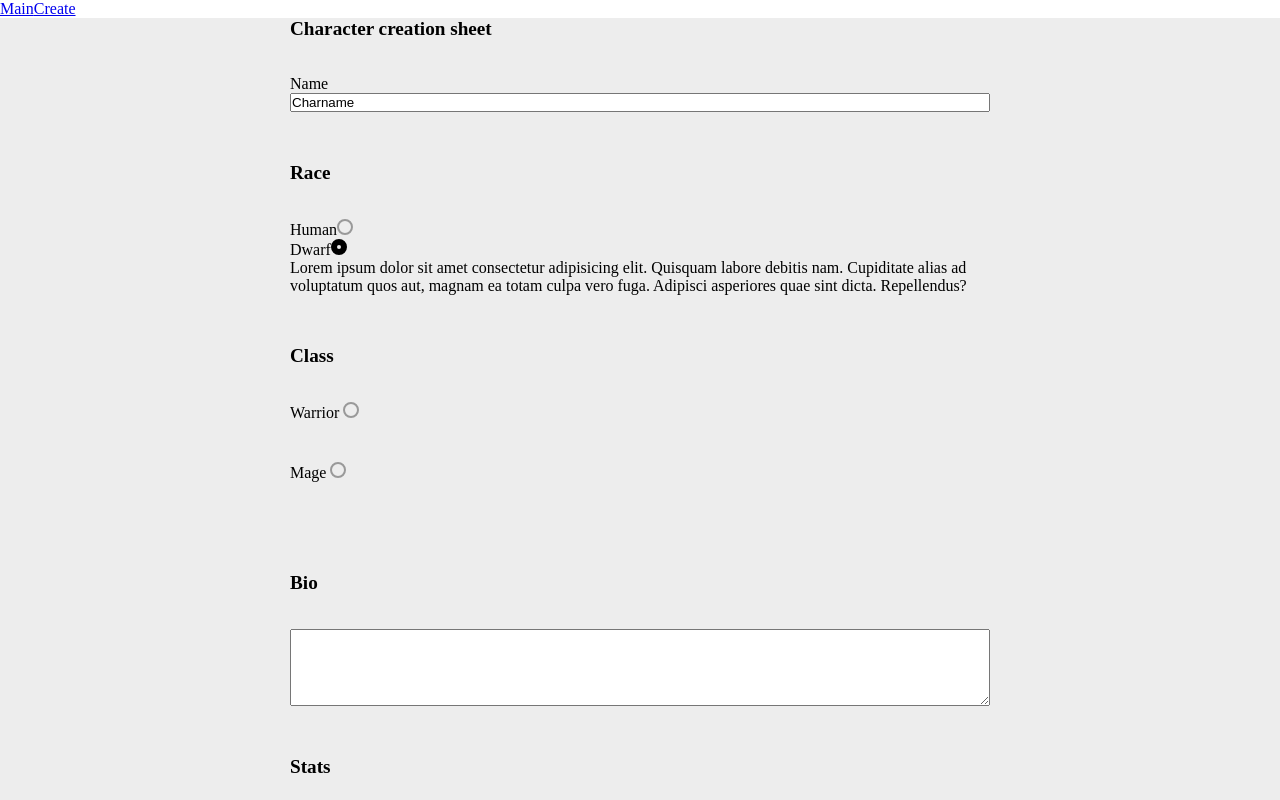
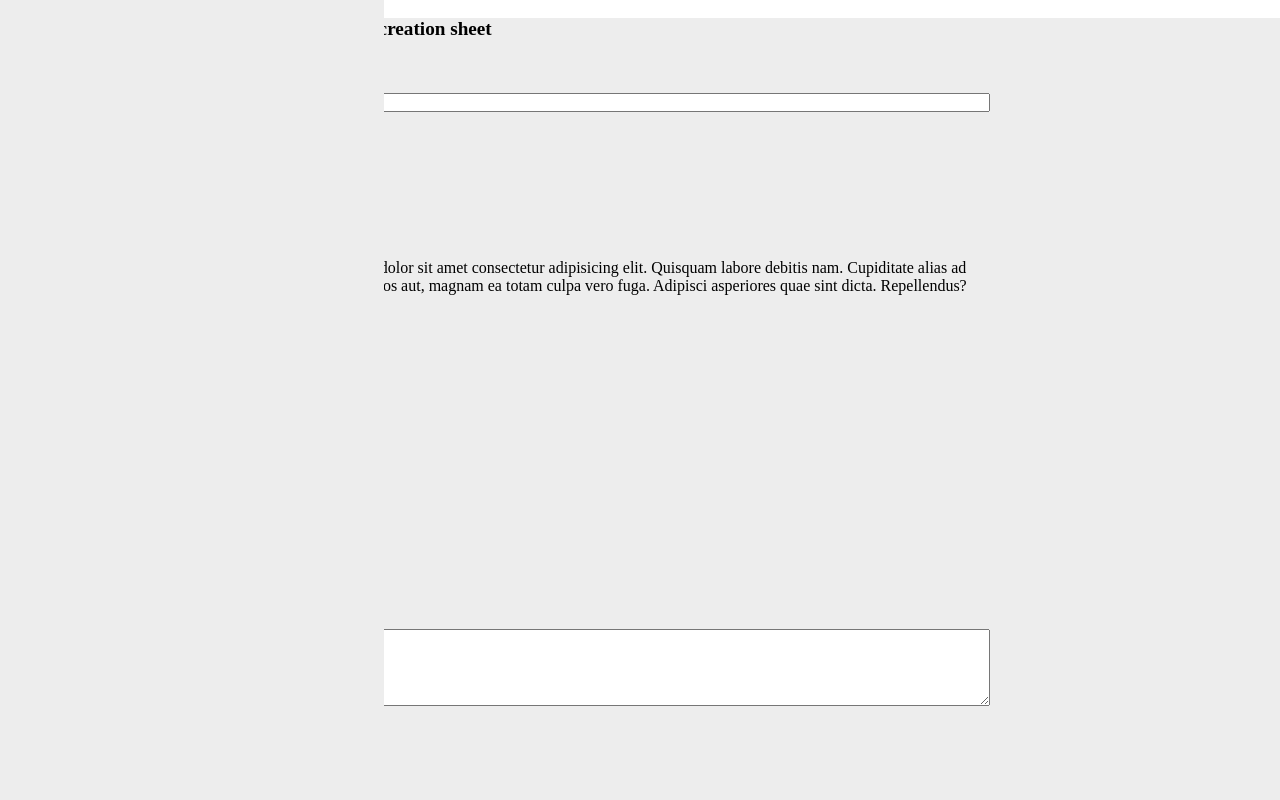
Before and after one commit to mattbra1155/2min-dungeon-vue3, a Vue app: page /character-creation in a window 1280 px wide. Shown: the top 800 px of the page. Built offline with nearby package versions, Linux system fonts and the light colour scheme.

Commit message:
feat: working open/close inventory

```diff
--- a/src/App.vue
+++ b/src/App.vue
@@ -5,6 +5,7 @@ import { useRouter } from 'vue-router'
 import { IPlayer } from './interfaces/IPlayer'
 import { useGameStateManager } from './composables/useGameStateManager'
 import { EGameState } from './enums/EGameState'
+import InventoryPanel from './components/InventoryPanel.vue'
 
 const { fetchPlayer, setPlayer } = usePlayer()
 const { activeGameState, updateGameState } = useGameStateManager()
@@ -33,5 +34,6 @@ onMounted(async () => {
             <router-link to="/character-creation/">Create</router-link>
         </nav>
         <router-view />
+        <inventory-panel />
     </div>
 </template>
--- a/src/components/Inventory.vue
+++ /dev/null
@@ -1,40 +0,0 @@
-<template>
-    <div id="inventory" class="inventory">
-        <h2>Inventory</h2>
-        <button id="inventoryCloseButton" class="close">Close Inventory</button>
-        <ul id="inventoryList" class="inventory__list"></ul>
-    </div>
-</template>
-
-<script>
-export default {
-    name: 'Inventory',
-}
-</script>
-
-<style lang="sass">
-
-.inventory
-    display: flex
-    flex-flow: row wrap
-    width: 30%
-    height: 100vh
-    position: absolute
-    top: 0
-    left: 0
-    background: #ededed
-    z-index: 100
-    &__list
-        display: flex
-        flex-direction: column
-        justify-content: flex-start
-        align-items: center
-        width: 100%
-        height: 100%
-        padding: 5%
-    &__item
-        display: flex
-        flex-direction: row
-        justify-content: space-between
-        width: 100%
-</style>
--- /dev/null
+++ b/src/components/InventoryPanel.vue
@@ -0,0 +1,46 @@
+<script setup lang="ts">
+import { usePlayer } from '@/composables/usePlayer'
+import { useInventory } from '@/composables/useInventory'
+import { Inventory } from '@/assets/models/inventoryModel'
+const { player } = usePlayer()
+const { isOpen, toggleInventory } = useInventory()
+
+const inventory = player.value.inventory
+</script>
+
+<template>
+    <div v-if="isOpen" id="inventory" class="inventory">
+        <h2>Inventory</h2>
+        <button id="inventoryCloseButton" class="close" @click="toggleInventory">Close Inventory</button>
+        <ul id="inventoryList" class="inventory__list">
+            <li v-for="item in inventory" :key="item.id">{{ item.name }}</li>
+        </ul>
+    </div>
+</template>
+
+<style lang="sass">
+
+.inventory
+    display: flex
+    flex-flow: row wrap
+    width: 30%
+    height: 100vh
+    position: absolute
+    top: 0
+    left: 0
+    background: #ededed
+    z-index: 100
+    &__list
+        display: flex
+        flex-direction: column
+        justify-content: flex-start
+        align-items: center
+        width: 100%
+        height: 100%
+        padding: 5%
+    &__item
+        display: flex
+        flex-direction: row
+        justify-content: space-between
+        width: 100%
+</style>
--- a/src/components/layout/Interface.vue
+++ b/src/components/layout/Interface.vue
@@ -1,3 +1,22 @@
+<script setup lang="ts">
+import { useAttack } from '@/composables/useAttack'
+import { useTurn } from '@/composables/useTurn'
+import { ETurnState } from '@/enums/ETurnState'
+import { usePlayer } from '@/composables/usePlayer'
+import { useInventory } from '@/composables/useInventory'
+const { activeTurnState, activeCharacter, updateTurnStateMachine } = useTurn()
+const { targetToAttack, attack } = useAttack()
+const { player } = usePlayer()
+const { toggleInventory } = useInventory()
+
+const playerAttack = () => {
+    if (targetToAttack.value) {
+        attack(activeCharacter.value, targetToAttack.value)
+        updateTurnStateMachine(ETurnState.EnemyAttack)
+    }
+}
+</script>
+
 <template>
     <div class="o-interface">
         <button
@@ -10,47 +29,9 @@
         >
             Attack
         </button>
-        <button id=" inventoryButton" type="button" class="action__button">Inventory</button>
+        <button id="inventoryButton" type="button" class="action__button" @click="toggleInventory">Inventory</button>
         <button :disabled="activeTurnState !== ETurnState.Init" @click="updateTurnStateMachine(ETurnState.Init)">
             start BATTLE
         </button>
     </div>
 </template>
-
-<script lang="ts">
-import { computed, defineComponent, onMounted, watch } from 'vue'
-
-import { useAttack } from '@/composables/useAttack'
-import { useEnemy } from '@/composables/useEnemy'
-import { useTurn } from '@/composables/useTurn'
-import { ETurnState } from '@/enums/ETurnState'
-import { usePlayer } from '@/composables/usePlayer'
-import { IMonster } from '@/interfaces/IMonster'
-import { IPlayer } from '@/interfaces/IPlayer'
-import { useGameStateManager } from '@/composables/useGameStateManager'
-import { EGameState } from '@/enums/EGameState'
-
-export default defineComponent({
-    setup() {
-        const { activeTurnState, activeCharacter, updateTurnStateMachine } = useTurn()
-        const { targetToAttack, attack } = useAttack()
-        const { player } = usePlayer()
-
-        const playerAttack = () => {
-            if (targetToAttack.value) {
-                attack(activeCharacter.value, targetToAttack.value)
-                updateTurnStateMachine(ETurnState.EnemyAttack)
-            }
-        }
-
-        return {
-            player,
-            attack,
-            activeTurnState,
-            playerAttack,
-            ETurnState,
-            updateTurnStateMachine,
-        }
-    },
-})
-</script>
--- /dev/null
+++ b/src/composables/useInventory.ts
@@ -0,0 +1,20 @@
+import { IInventoryState } from '@/interfaces/IInventory'
+import { reactive, toRefs } from 'vue'
+
+const state: IInventoryState = reactive({
+    isOpen: false,
+})
+
+export const useInventory = () => {
+    const toggleInventory = () => {
+        if (state.isOpen) {
+            state.isOpen = false
+        } else {
+            state.isOpen = true
+        }
+    }
+    return {
+        ...toRefs(state),
+        toggleInventory,
+    }
+}
--- a/src/interfaces/IInventory.ts
+++ b/src/interfaces/IInventory.ts
@@ -1,6 +1,10 @@
 import { IArmor, IPotion, IWeapon } from '@/interfaces/IItem'
 import { IPlayer } from '@/interfaces/IPlayer'
 import { IMonster } from '@/interfaces/IMonster'
+
+export interface IInventoryState {
+    isOpen: boolean
+}
 export interface IInventory {
     inventory: Array<IWeapon | IArmor | IPotion>
     owner: IPlayer | IMonster
```
